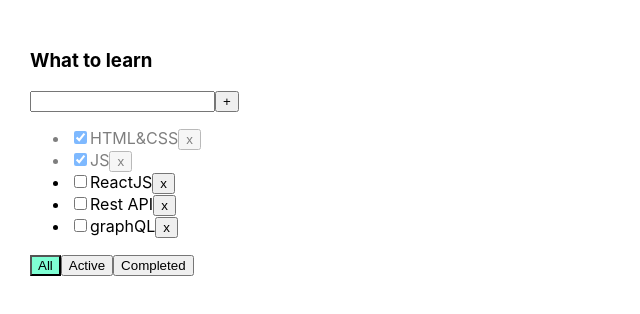
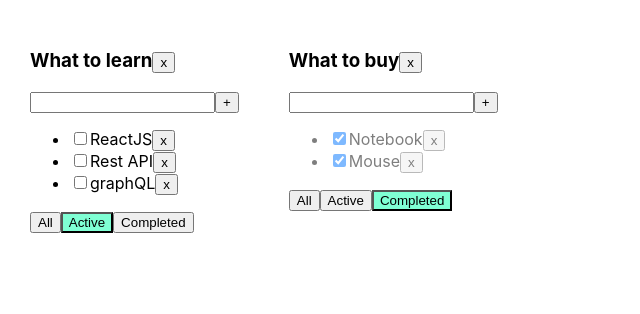
Before and after one commit to naugtymor/todolist-ts, a React (Create React App) app: page / in a window 1280 px wide. Shown: the top 314 px of the page, without its empty margins (0-640 px from the left). Built offline with nearby package versions, Linux system fonts and the light colour scheme.

Commit message:
the ability to remove/delete lists, render different lists, fixing the hardcode

```diff
--- a/src/App.tsx
+++ b/src/App.tsx
@@ -6,59 +6,102 @@
 
 export type FilterValuesType = "all" | "completed" | "active";
 
+type TodolistType = {
+    id: string;
+    title: string;
+    filter: FilterValuesType;
+}
+
 function App() {
 
-    let [tasks, setTasks] = useState< Array<TaskType> >([
-        {id: v1(), title: "HTML&CSS", isDone: true},
-        {id: v1(), title: "JS", isDone: true},
-        {id: v1(), title: "ReactJS", isDone: false},
-        {id: v1(), title: "Rest API", isDone: false},
-        {id: v1(), title: "graphQL", isDone: false},
-    ]);
-
-    let [filter, setFilter] = useState<FilterValuesType>("all")
-
-    function removeTask (id: string) {
-        let filteredTasks = tasks.filter( t  => t.id !== id)
-        setTasks(filteredTasks)
+    function removeTask(id: string, todolistId: string) {
+        let tasks = tasksObj[todolistId];
+        let filteredTasks = tasks.filter(t => t.id !== id);
+        tasksObj[todolistId] = filteredTasks;
+        setTasksObj({...tasksObj});
     }
 
-    function addTask(title: string) {
-        let newTask = { id: v1(), title: title, isDone: false};
+    function addTask(title: string, todolistId: string) {
+        let newTask = {id: v1(), title: title, isDone: false};
+        let tasks = tasksObj[todolistId];
         let newTasks = [newTask, ...tasks];
-        setTasks(newTasks)
+        tasksObj[todolistId] = newTasks;
+        setTasksObj({...tasksObj})
     }
 
-    function changeFilter(value: FilterValuesType) {
-        setFilter(value)
+    function changeFilter(value: FilterValuesType, todolistId: string) {
+        let todolist = todolists.find((tl) => tl.id === todolistId)
+        if (todolist) {
+            todolist.filter = value;
+        }
+        setTodolists([...todolists])
     }
 
-    function changeStatus(taskId: string, isDone: boolean) {
-        let task = tasks.find( t => t.id === taskId)
+    function changeStatus(taskId: string, isDone: boolean, todolistId: string) {
+        let tasks = tasksObj[todolistId];
+        let task = tasks.find(t => t.id === taskId)
         if (task) {
             task.isDone = isDone;
+            tasksObj[todolistId] = tasks;
+            setTasksObj({...tasksObj})
         }
-        setTasks([...tasks])
     }
 
-    let tasksForTodolist = tasks;
-    if (filter === "completed") {
-        tasksForTodolist = tasks.filter(t => t.isDone === true)
+    function removeTodolist(todolistId: string) {
+        let filteredTodolists = todolists.filter(tl => tl.id !== todolistId);
+        setTodolists(filteredTodolists);
+        delete tasksObj[todolistId];
+        setTasksObj({...tasksObj});
     }
-    if (filter === "active") {
-        tasksForTodolist = tasks.filter(t => t.isDone === false)
-    }
+
+    let todolistId1 = v1()
+    let todolistId2 = v1()
+    let [todolists, setTodolists] = useState<Array<TodolistType>>([
+        {id: todolistId1, title: 'What to learn', filter: 'active'},
+        {id: todolistId2, title: 'What to buy', filter: 'completed'}
+    ])
+
+    let [tasksObj, setTasksObj] = useState({
+        [todolistId1]: [
+            {id: v1(), title: "HTML&CSS", isDone: true},
+            {id: v1(), title: "JS", isDone: true},
+            {id: v1(), title: "ReactJS", isDone: false},
+            {id: v1(), title: "Rest API", isDone: false},
+            {id: v1(), title: "graphQL", isDone: false},
+        ],
+        [todolistId2]: [
+            {id: v1(), title: "Notebook", isDone: true},
+            {id: v1(), title: "Mouse", isDone: true},
+        ],
+    })
 
     return (
         <div className="App">
-            <TodoList title={'What to learn'}
-                      tasks={tasksForTodolist}
-                      removeTask={removeTask}
-                      changeFilter={changeFilter}
-                      addTask={addTask}
-                      changeTaskStatus={changeStatus}
-                      filter={filter}
-            />
+            {todolists.map((tl) => {
+                let tasksForTodolist = tasksObj[tl.id];
+                if (tl.filter === "completed") {
+                    tasksForTodolist = tasksForTodolist.filter(t => t.isDone)
+                }
+                if (tl.filter === "active") {
+                    tasksForTodolist = tasksForTodolist.filter(t => !t.isDone)
+                }
+
+                return (
+                    <TodoList
+                        key={tl.id}
+                        id={tl.id}
+                        title={tl.title}
+                        tasks={tasksForTodolist}
+                        removeTask={removeTask}
+                        changeFilter={changeFilter}
+                        addTask={addTask}
+                        changeTaskStatus={changeStatus}
+                        filter={tl.filter}
+                        removeTodolist={removeTodolist}
+                    />
+                )
+            })
+            }
         </div>
     );
 }
--- a/src/TodoList.tsx
+++ b/src/TodoList.tsx
@@ -1,14 +1,17 @@
 import React, {ChangeEvent, KeyboardEventHandler, useState} from "react";
 import {FilterValuesType} from "./App";
+import {typeOptions} from "@testing-library/user-event/dist/type/typeImplementation";
 
 type PropsType = {
+    id: string;
     title: string;
     tasks: Array<TaskType>
-    removeTask: (id: string) => void
-    changeFilter: (value: FilterValuesType) => void
-    addTask: (title: string) => void
-    changeTaskStatus: (id: string, isDone: boolean) => void
+    removeTask: (id: string, todolistId: string) => void
+    changeFilter: (value: FilterValuesType, todolistId: string) => void
+    addTask: (title: string, todolistId: string) => void
+    changeTaskStatus: (id: string, isDone: boolean, todolistId: string) => void
     filter: FilterValuesType
+    removeTodolist: (todolistId: string) => void
 }
 
 export type TaskType = {
@@ -28,27 +31,28 @@
     const onKeyDownHandler = (e: React.KeyboardEvent<HTMLInputElement>) => {
         setError(null);
         if (e.key == "Enter") {
-            props.addTask(newTaskTitle);
+            props.addTask(newTaskTitle, props.id);
             setNewTaskTitle("");
         }
     }
     const addTask = () => {
         if (newTaskTitle.trim() !== "") {
-            props.addTask(newTaskTitle.trim());
+            props.addTask(newTaskTitle.trim(), props.id);
             setNewTaskTitle("");
         }
         else {
             setError("Title is required")
         }
     }
-    const onAllClickHandler = () => props.changeFilter("all");
-    const onActiveClickHandler = () => props.changeFilter("active");
-    const onCompletedClickHandler = () => props.changeFilter("completed");
+    const onAllClickHandler = () => props.changeFilter("all", props.id);
+    const onActiveClickHandler = () => props.changeFilter("active", props.id);
+    const onCompletedClickHandler = () => props.changeFilter("completed", props.id);
+    const removeTodolist = () => props.removeTodolist(props.id);
 
 
     return (
         <div>
-            <h3>{props.title}</h3>
+            <h3>{props.title}<button onClick={removeTodolist}>x</button></h3>
             <div>
                 <input
                     value={newTaskTitle}
@@ -63,9 +67,9 @@
             <ul>
                 {
                     props.tasks.map(t => {
-                            const onRemoveHandler = () => props.removeTask(t.id);
+                            const onRemoveHandler = () => props.removeTask(t.id, props.id);
                             const onChangeHandler = (e: ChangeEvent<HTMLInputElement>) => {
-                                props.changeTaskStatus(t.id, e.currentTarget.checked);
+                                props.changeTaskStatus(t.id, e.currentTarget.checked, props.id);
                             }
                             return (
                                 <li key={t.id} className={t.isDone ? "is-done" : ""}>
@@ -83,8 +87,8 @@
             </ul>
             <div>
                 <button className={props.filter === "all"? "active-filter" : ""} onClick={onAllClickHandler}>All</button>
-                <button className={props.filter === "active"? "active-filter" : ""}onClick={onActiveClickHandler}>Active</button>
-                <button className={props.filter === "completed"? "active-filter" : ""}onClick={onCompletedClickHandler}>Completed</button>
+                <button className={props.filter === "active"? "active-filter" : ""} onClick={onActiveClickHandler}>Active</button>
+                <button className={props.filter === "completed"? "active-filter" : ""} onClick={onCompletedClickHandler}>Completed</button>
             </div>
         </div>
     )
```
